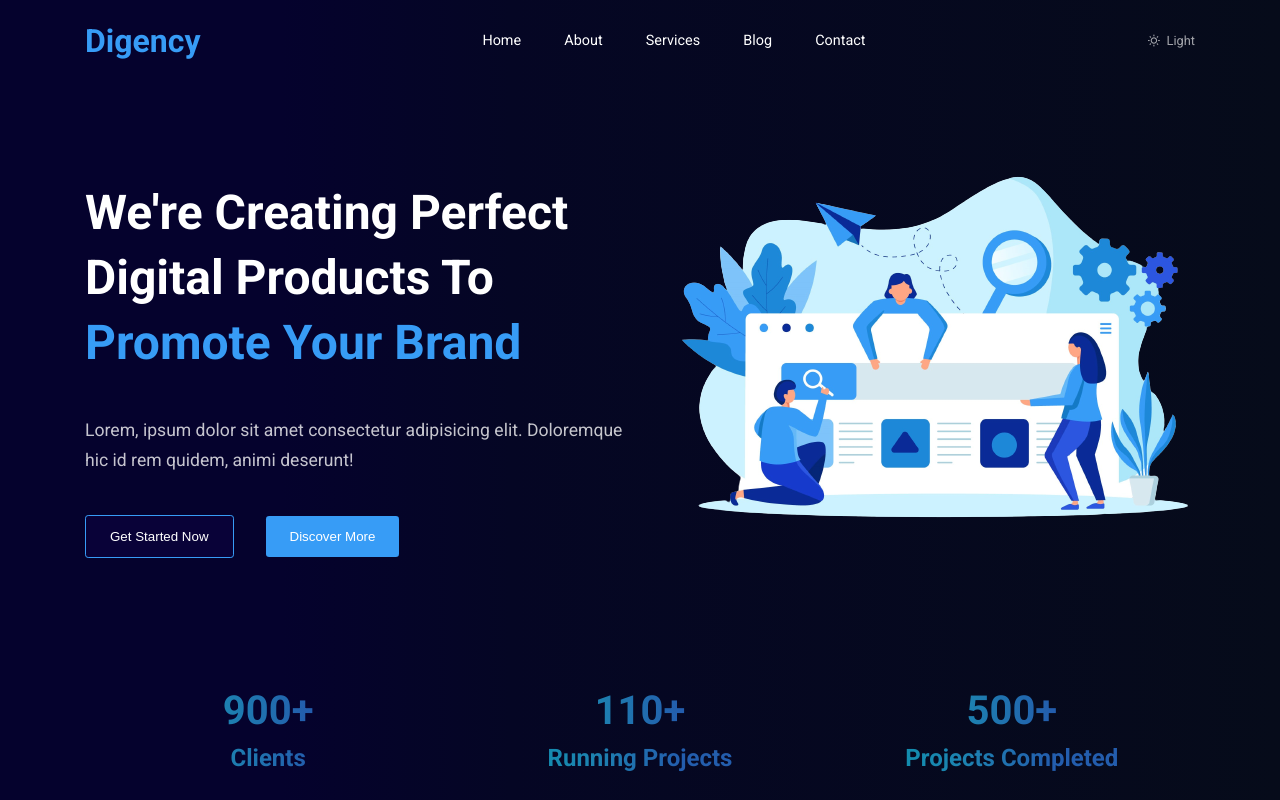
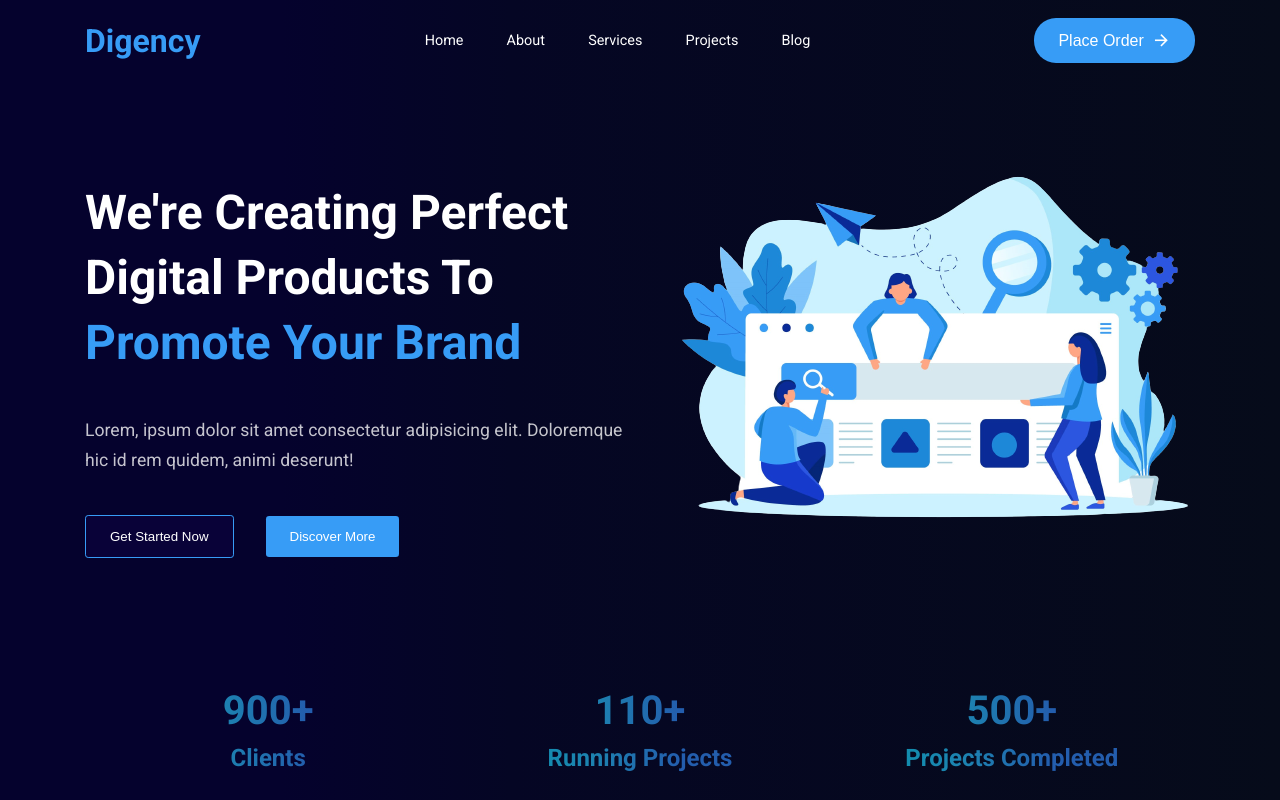
Before and after one commit to iameenalam/Digital-Agency-Website, a React (Create React App) app: page / in a window 1280 px wide. Shown: the top 800 px of the page. Built offline with nearby package versions, Linux system fonts and the light colour scheme.

Commit message:
added placeorder button in the header section

```diff
--- a/src/App.js
+++ b/src/App.js
@@ -9,6 +9,7 @@ import Blog from './components/UI/Blog';
 import Testimonial from './components/UI/Testimonial';
 import Newsletter from './components/UI/Newsletter';
 import Footer from './components/Footer/Footer';
+import Projects from './components/UI/Projects';
 
 function App() {
   return (
@@ -19,6 +20,7 @@ function App() {
       <Services />
       <About />
       <Team />
+      <Projects />
       <Blog />
       <Testimonial />
       <Newsletter />
--- a/src/components/Header/Header.css
+++ b/src/components/Header/Header.css
@@ -17,29 +17,49 @@
     list-style: none;
 }
 
-.menu__link{
+.menu__link {
     font-weight: 400;
     font-size: 0.9rem;
     cursor: pointer;
 }
 
 .menu__link:hover {
-    color:var(--link-active)
+    color: var(--link-active)
 }
 
 .logo h2 {
     color: var(--primary-color);
 }
 
-.light__mode span{
-    color: rgba(255, 255, 255, 0.637);
+.place__order {
     display: flex;
     align-items: center;
-    column-gap: 0.4rem;
-    font-size: 0.8rem;
 }
 
-.header__shrink{
+.place__order-btn {
+    background-color: var(--primary-color);
+    color: white;
+    border: none;
+    padding: 0.75rem 1.5rem; /* Increased size */
+    border-radius: 22px; /* Increased border radius */
+    cursor: pointer;
+    font-size: 1rem; /* Increased font size */
+    transition: background-color 0.3s ease, border 0.3s ease; /* Smooth transition effect */
+    display: flex; /* Align items horizontally */
+    align-items: center; /* Vertically center the text and icon */
+    column-gap: 0.5rem; /* Space between text and icon */
+}
+
+.place__order-btn:hover {
+    background-color: var(--primary-color-dark); /* Darker shade for hover effect */
+    border: 2px solid white; /* White border on hover */
+}
+
+.place__order-btn i {
+    font-size: 1.2rem; /* Adjust icon size */
+}
+
+.header__shrink {
     width: 100%;
     height: 80px;
     line-height: 80px;
--- a/src/components/Header/Header.jsx
+++ b/src/components/Header/Header.jsx
@@ -1,34 +1,30 @@
-import React from "react";
-import './Header.css'
+import React from 'react';
+import './Header.css';
 
 const nav__links = [
   {
     path: "#home",
     display: "Home",
   },
-
   {
     path: "#about",
     display: "About",
   },
-
   {
     path: "#services",
     display: "Services",
   },
-
+  {
+    path: "#projects",
+    display: "Projects",
+  },
   {
     path: "#blog",
     display: "Blog",
   },
-
-  {
-    path: "#contact",
-    display: "Contact",
-  },
 ];
 
-const Header = () => {
+const Header = ({ onPlaceOrderClick }) => {
   return (
     <header className="header">
       <div className="container">
@@ -36,12 +32,10 @@ const Header = () => {
           <div className="logo">
             <h2>Digency</h2>
           </div>
-
-          {/* ============ navigation ============ */}
           <div className="navigation">
             <ul className="menu">
               {nav__links.map((item, index) => (
-                <li className="menu__item">
+                <li key={index} className="menu__item">
                   <a href={item.path} className="menu__link">
                     {item.display}
                   </a>
@@ -50,9 +44,10 @@ const Header = () => {
             </ul>
           </div>
 
-          {/* ============ light mode ============ */}
-          <div className="light__mode">
-            <span><i class="ri-sun-line"></i> Light</span>
+          <div className="place__order">
+            <button className="place__order-btn" onClick={onPlaceOrderClick}>
+              Place Order <i className="ri-arrow-right-line"></i>
+            </button>
           </div>
         </div>
       </div>
```
